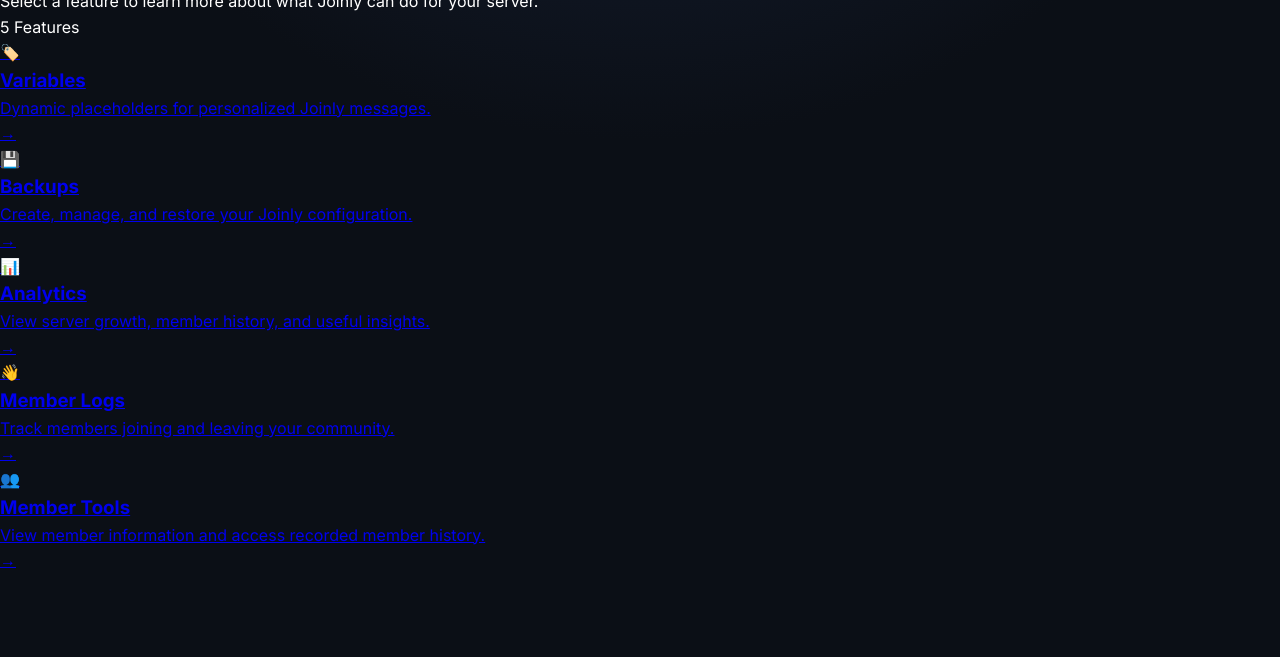
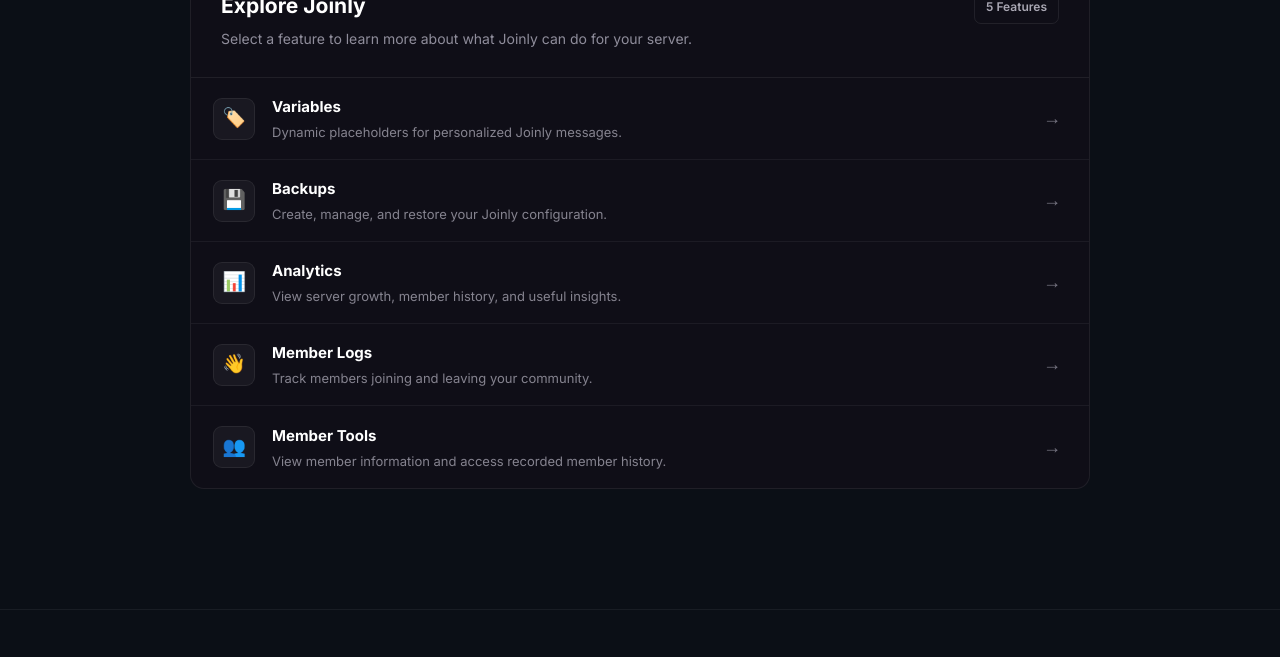
Before and after one commit to joinlybot/joinlywebsite, a plain HTML site: page features/index.html in a window 1280 px wide. Shown: the part 555-1212 px from the top of the page. Drawn offline with Linux system fonts and the light colour scheme.

```diff
--- a/css/style.css
+++ b/css/style.css
@@ -2796,3 +2796,169 @@ footer{
     }
 
 }
+
+.feature-directory {
+    width: min(900px, calc(100% - 40px));
+    margin: 10px auto 70px;
+    background: #0f0e17;
+    border: 1px solid rgba(255, 255, 255, 0.07);
+    border-radius: 14px;
+    overflow: hidden;
+}
+
+.feature-directory-header {
+    display: flex;
+    align-items: center;
+    justify-content: space-between;
+    gap: 30px;
+    padding: 28px 30px;
+    border-bottom: 1px solid rgba(255, 255, 255, 0.07);
+}
+
+.feature-directory-label {
+    display: block;
+    margin-bottom: 7px;
+    font-size: 11px;
+    font-weight: 700;
+    letter-spacing: 0.08em;
+    color: #8f8d9b;
+}
+
+.feature-directory-header h2 {
+    margin: 0;
+    font-size: 21px;
+    font-weight: 700;
+    color: #fff;
+}
+
+.feature-directory-header p {
+    margin: 6px 0 0;
+    color: #8f8d9b;
+    font-size: 14px;
+    line-height: 1.5;
+}
+
+.feature-count {
+    flex-shrink: 0;
+    padding: 7px 11px;
+    border: 1px solid rgba(255, 255, 255, 0.08);
+    border-radius: 7px;
+    color: #aaa8b4;
+    font-size: 12px;
+    font-weight: 600;
+}
+
+.feature-directory-list {
+    display: flex;
+    flex-direction: column;
+}
+
+.feature-directory-item {
+    display: flex;
+    align-items: center;
+    gap: 17px;
+    min-height: 82px;
+    padding: 16px 22px;
+    color: inherit;
+    text-decoration: none;
+    border-bottom: 1px solid rgba(255, 255, 255, 0.055);
+    transition:
+        background 0.18s ease,
+        padding 0.18s ease;
+}
+
+.feature-directory-item:last-child {
+    border-bottom: 0;
+}
+
+.feature-directory-item:hover {
+    background: rgba(255, 255, 255, 0.025);
+    padding-left: 27px;
+}
+
+.feature-directory-icon {
+    display: flex;
+    align-items: center;
+    justify-content: center;
+    width: 42px;
+    height: 42px;
+    flex-shrink: 0;
+    background: rgba(255, 255, 255, 0.045);
+    border: 1px solid rgba(255, 255, 255, 0.07);
+    border-radius: 9px;
+    font-size: 19px;
+}
+
+.feature-directory-info {
+    min-width: 0;
+    flex: 1;
+}
+
+.feature-directory-info h3 {
+    margin: 0 0 4px;
+    color: #fff;
+    font-size: 15px;
+    font-weight: 650;
+}
+
+.feature-directory-info p {
+    margin: 0;
+    color: #85838f;
+    font-size: 13px;
+    line-height: 1.45;
+}
+
+.feature-directory-arrow {
+    display: flex;
+    align-items: center;
+    justify-content: center;
+    width: 30px;
+    height: 30px;
+    flex-shrink: 0;
+    color: #777582;
+    font-size: 18px;
+    transition:
+        color 0.18s ease,
+        transform 0.18s ease;
+}
+
+.feature-directory-item:hover .feature-directory-arrow {
+    color: #fff;
+    transform: translateX(3px);
+}
+
+@media (max-width: 700px) {
+
+    .feature-directory {
+        width: calc(100% - 28px);
+        margin-top: 5px;
+    }
+
+    .feature-directory-header {
+        align-items: flex-start;
+        padding: 22px;
+    }
+
+    .feature-count {
+        display: none;
+    }
+
+    .feature-directory-item {
+        padding: 15px 17px;
+    }
+
+    .feature-directory-item:hover {
+        padding-left: 20px;
+    }
+
+    .feature-directory-icon {
+        width: 38px;
+        height: 38px;
+        font-size: 17px;
+    }
+
+    .feature-directory-info p {
+        font-size: 12px;
+    }
+
+}
```
